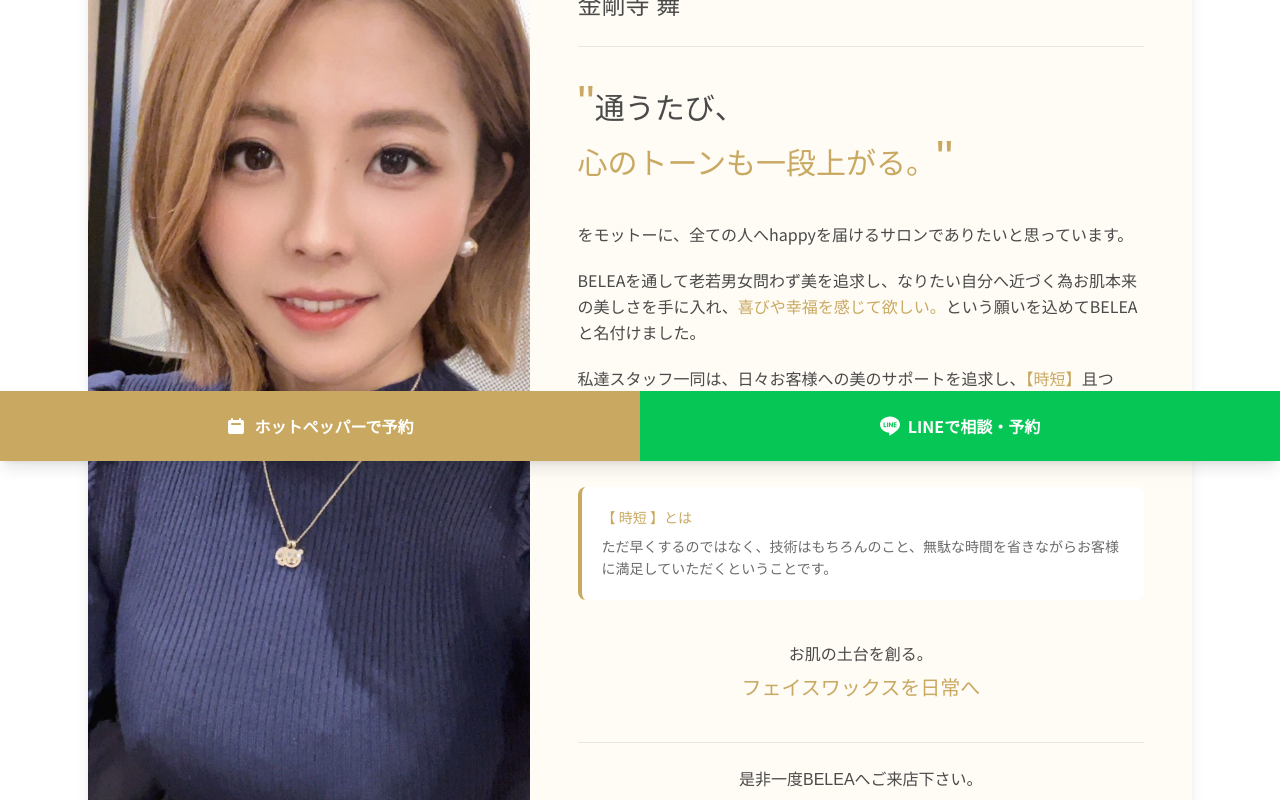
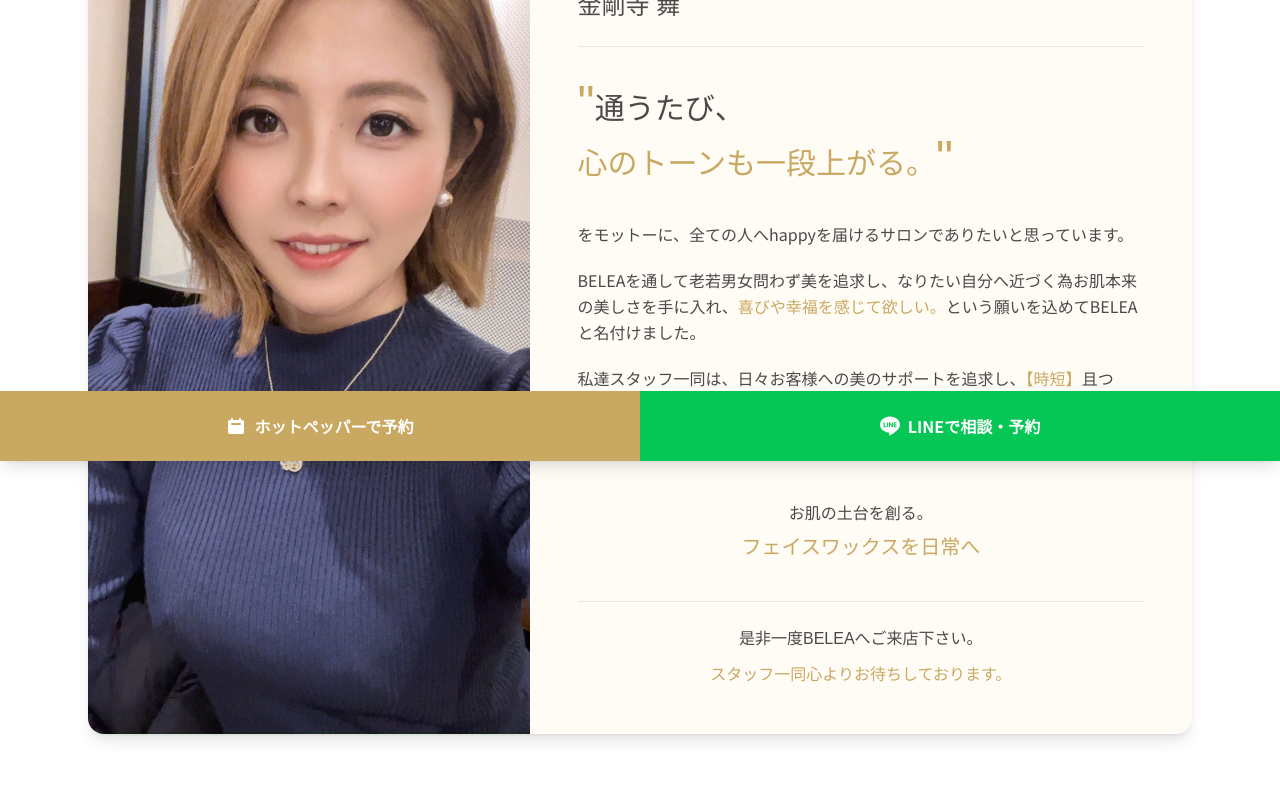
Before and after one commit to tomoking11423-del/belea-website, a Next.js app: page /concept in a window 1280 px wide. Shown: the part 409-1209 px from the top of the page. Built offline with nearby package versions, Linux system fonts and the light colour scheme.

Commit message:
創業者メッセージから時短説明を削除

```diff
--- a/src/components/sections/BrandStory.tsx
+++ b/src/components/sections/BrandStory.tsx
@@ -114,14 +114,6 @@
 
                 <p>お客様の大切な時間を縛られず、有意義に過ごしていただくために。</p>
 
-                {/* Time Efficiency */}
-                <div className="bg-white rounded-lg p-5 my-6 border-l-4 border-[#C9A962]">
-                  <p className="text-[#C9A962] font-medium text-sm mb-2">【 時短 】とは</p>
-                  <p className="text-[#6B6B6B] text-sm leading-relaxed">
-                    ただ早くするのではなく、技術はもちろんのこと、無駄な時間を省きながらお客様に満足していただくということです。
-                  </p>
-                </div>
-
                 <p className="text-center py-4">
                   <span className="block text-[#4A4A4A]">お肌の土台を創る。</span>
                   <span
```
